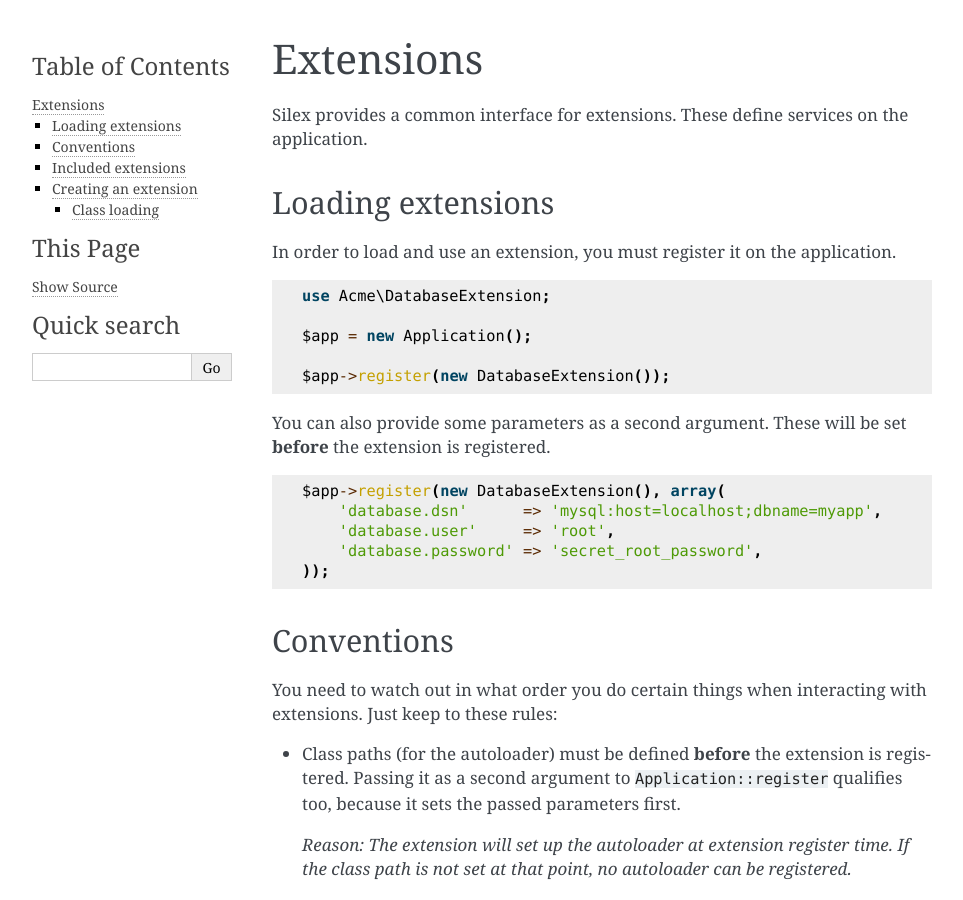
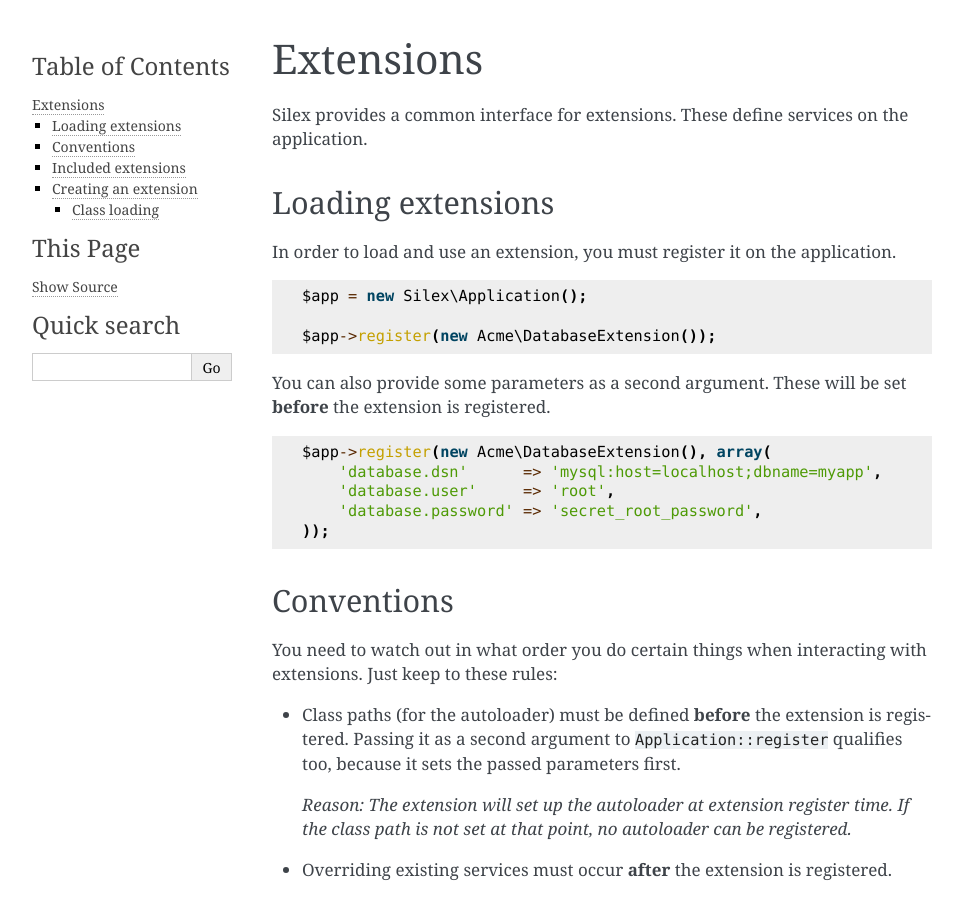
Before and after one commit to silexphp/Silex, a Sphinx documentation site: the page built from doc/extensions.rst, in a window 1280 px wide and 900 px high. Shown: the whole window, without its empty margins (148-1111 px from the left). Built offline with Sphinx 7.4.7, drawn with Linux system fonts in a browser that asks for light colours; some of the changed text lies outside the part shown.

Commit message:
[docs] remove extension use statements from extensions.rst

```diff
--- a/doc/extensions.rst
+++ b/doc/extensions.rst
@@ -10,18 +10,16 @@
 In order to load and use an extension, you must register it
 on the application. ::
 
-    use Acme\DatabaseExtension;
+    $app = new Silex\Application();
 
-    $app = new Application();
-
-    $app->register(new DatabaseExtension());
+    $app->register(new Acme\DatabaseExtension());
 
 You can also provide some parameters as a second argument. These
 will be set **before** the extension is registered.
 
 ::
 
-    $app->register(new DatabaseExtension(), array(
+    $app->register(new Acme\DatabaseExtension(), array(
         'database.dsn'      => 'mysql:host=localhost;dbname=myapp',
         'database.user'     => 'root',
         'database.password' => 'secret_root_password',
@@ -110,11 +108,9 @@
 
 You can now use this extension as follows::
 
-    use Acme\HelloExtension;
+    $app = new Silex\Application();
 
-    $app = new Application();
-
-    $app->register(new HelloExtension(), array(
+    $app->register(new Acme\HelloExtension(), array(
         'hello.default_name' => 'Igor',
     ));
 
```
